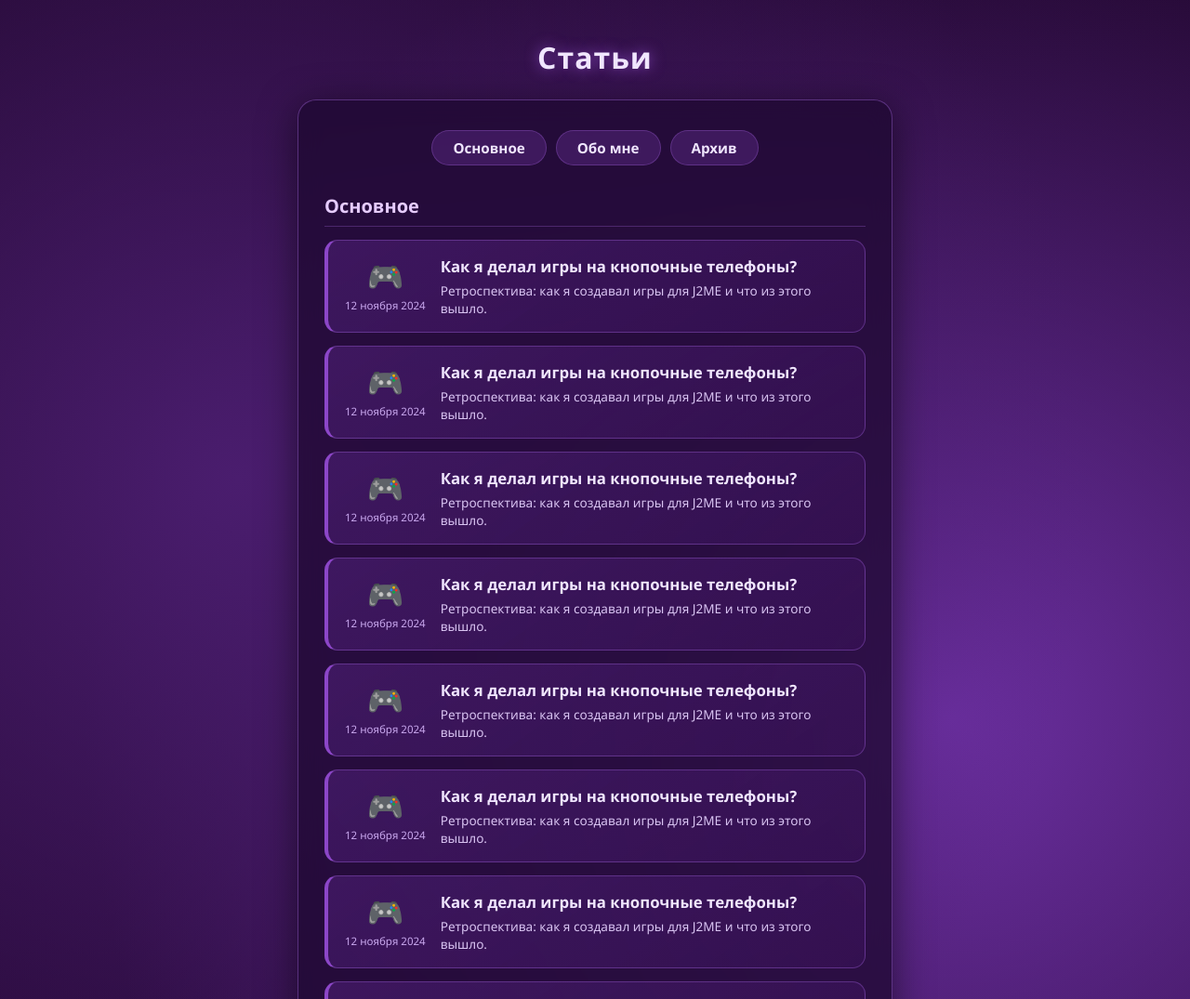
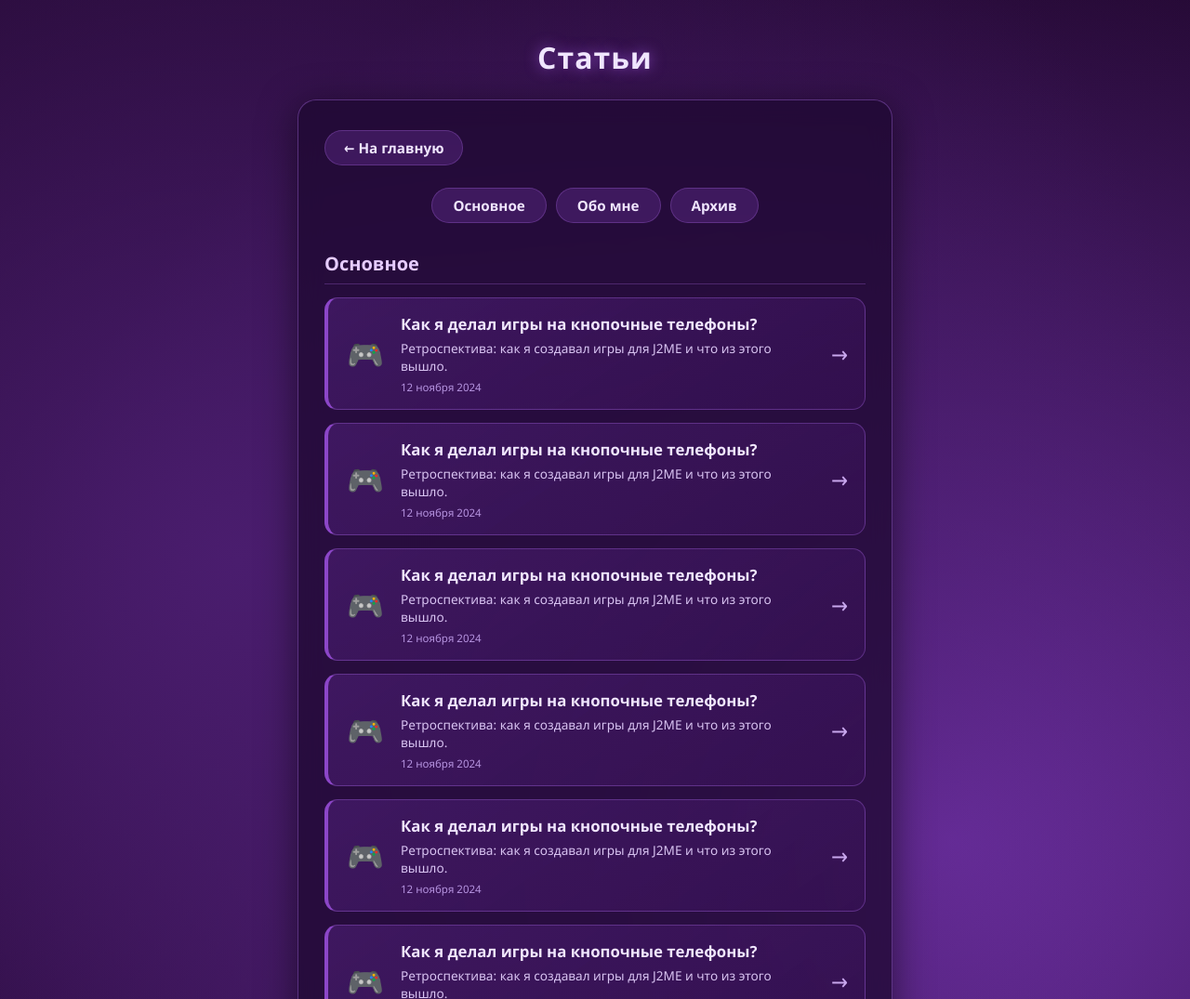
Before and after one commit to marbrik23/marbrik23.github.io, a plain HTML site: page articles.html in a window 1280 px wide. Shown: the top 1075 px of the page at 93% size. Drawn offline with Linux system fonts and the light colour scheme.

Commit message:
Update articles.html

```diff
--- a/articles.html
+++ b/articles.html
@@ -42,6 +42,28 @@
       padding: 32px 28px;
     }
 
+    /* Кнопка выхода на главную */
+    .back-link {
+      display: inline-flex;
+      align-items: center;
+      gap: 8px;
+      color: #f0e6ff;
+      text-decoration: none;
+      background: rgba(140, 70, 200, 0.25);
+      border: 1px solid rgba(190, 120, 255, 0.25);
+      padding: 8px 20px;
+      border-radius: 999px;
+      font-size: 0.95rem;
+      font-weight: 600;
+      margin-bottom: 24px;
+      transition: background 0.2s ease, box-shadow 0.2s ease;
+    }
+
+    .back-link:hover {
+      background: rgba(170, 100, 235, 0.45);
+      box-shadow: 0 0 12px rgba(180, 100, 255, 0.4);
+    }
+
     /* Быстрые ссылки */
     .quick-links {
       display: flex;
@@ -61,7 +83,6 @@
       font-size: 0.95rem;
       font-weight: 600;
       transition: background 0.2s ease, box-shadow 0.2s ease;
-      scroll-margin-top: 20px;
     }
 
     .quick-links a:hover {
@@ -109,19 +130,14 @@
       box-shadow: 0 6px 20px rgba(160, 80, 255, 0.35);
     }
 
-    /* Левая колонка: иконка + дата */
-    .card-left {
-      display: flex;
-      flex-direction: column;
-      align-items: center;
-      gap: 8px;
-      min-width: 64px;
-      flex-shrink: 0;
-    }
-
+    /* Иконка слева */
     .card-icon {
       font-size: 2rem;
       line-height: 1;
+      flex-shrink: 0;
+      min-width: 44px;
+      display: flex;
+      justify-content: center;
     }
 
     .card-icon img {
@@ -132,13 +148,7 @@
       border: 1px solid rgba(190, 120, 255, 0.3);
     }
 
-    .card-date {
-      font-size: 0.72rem;
-      color: #c9a8ee;
-      text-align: center;
-    }
-
-    /* Правая колонка: название + описание */
+    /* Текст: название, описание, дата */
     .card-text { flex: 1; }
 
     .card-title {
@@ -151,18 +161,38 @@
       font-size: 0.85rem;
       color: #d9c4f2;
       line-height: 1.4;
+      margin-bottom: 6px;
+    }
+
+    .card-date {
+      font-size: 0.72rem;
+      color: #b694e0;
+    }
+
+    /* Стрелка справа */
+    .card-arrow {
+      flex-shrink: 0;
+      font-size: 1.5rem;
+      color: #c9a8ee;
+      transition: transform 0.2s ease, color 0.2s ease;
+    }
+
+    .article-card:hover .card-arrow {
+      transform: translateX(4px);
+      color: #f0e6ff;
     }
 
     @media (prefers-reduced-motion: reduce) {
-      .article-card, .quick-links a { transition: none; }
+      .article-card, .quick-links a, .back-link, .card-arrow { transition: none; }
+      .article-card:hover .card-arrow { transform: none; }
     }
 
     @media (max-width: 480px) {
       .site-title { font-size: 1.5rem; }
       .panel { padding: 24px 16px; }
       .article-card { gap: 12px; padding: 14px; }
-      .card-left { min-width: 52px; }
-      .card-icon { font-size: 1.6rem; }
+      .card-icon { font-size: 1.6rem; min-width: 36px; }
+      .card-icon img { width: 36px; height: 36px; }
     }
   </style>
 </head>
@@ -171,6 +201,9 @@
   <h1 class="site-title">Статьи</h1>
 
   <div class="panel">
+
+    <!-- Выход на главную -->
+    <a class="back-link" href="index.html">← На главную</a>
 
     <!-- Быстрые ссылки -->
     <nav class="quick-links">
@@ -198,7 +231,7 @@
   </div>
 
   <script>
-    const BACK = 'index.html'; // куда возвращаться, поменяй при необходимости
+    const BACK = 'index.html'; // куда ведёт кнопка выхода
 
     // Как отрисовать иконку: пусто → ничего, http/data → картинка, остальное → эмодзи
     function iconMarkup(icon) {
@@ -217,14 +250,13 @@
       }
       box.innerHTML = articles.map(a => `
         <a class="article-card" href="${a.url}" style="--accent:${a.color}">
-          <div class="card-left">
-            ${iconMarkup(a.icon)}
-            <span class="card-date">${a.date}</span>
-          </div>
+          ${iconMarkup(a.icon)}
           <div class="card-text">
             <div class="card-title">${a.title}</div>
             <div class="card-desc">${a.description}</div>
+            <div class="card-date">${a.date}</div>
           </div>
+          <div class="card-arrow">→</div>
         </a>
       `).join('');
     }
```
